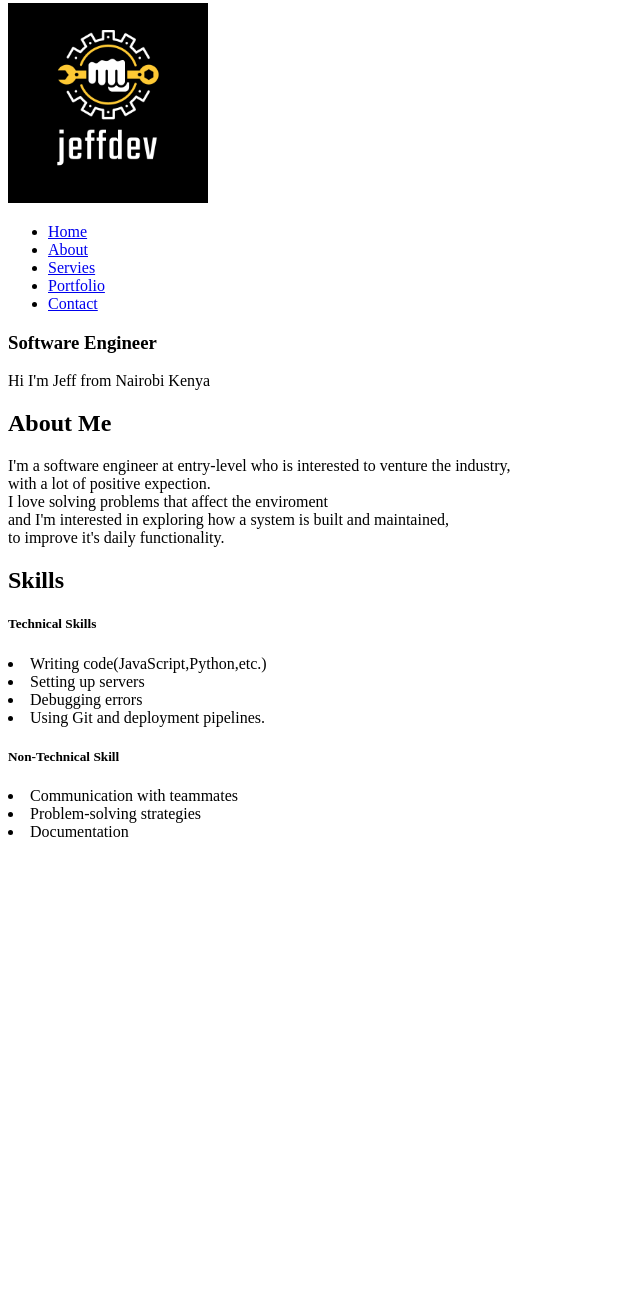
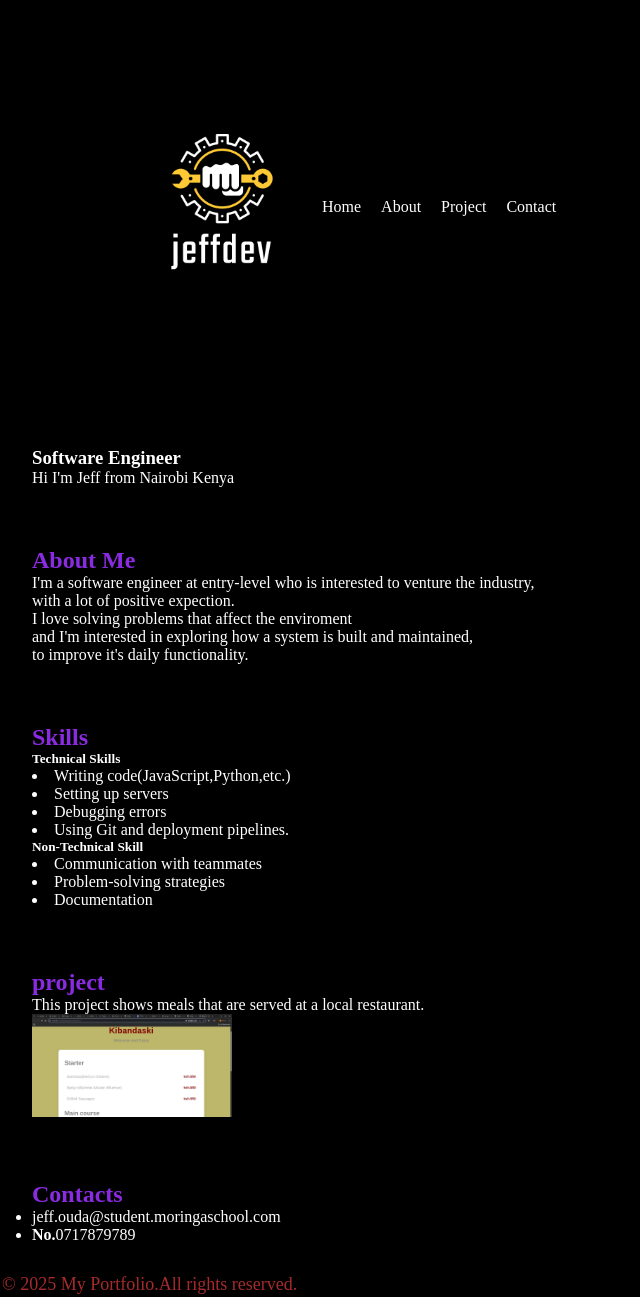
Before and after one commit to jeffouda/My_Portfolio., a plain HTML site: page index.html in a window 1280 px wide. Shown: the part 5-1302 px from the top of the page, without its empty margins (0-640 px from the left). Before the commit the page ends 862 px from the top, so only its background shows below. Drawn offline with Linux system fonts and the light colour scheme.

Commit message:
project portfolio

```diff
--- a/index.html
+++ b/index.html
@@ -4,6 +4,7 @@
     <meta charset="UTF-8" />
     <meta name="viewport" content="width=device-width, initial-scale=1.0" />
     <title>Portfolio</title>
+    <link rel="stylesheet" href="style.css" />
   </head>
   <body>
     <header>
@@ -13,23 +14,25 @@
           <ul>
             <li><a href="#">Home</a></li>
             <li><a href="#">About</a></li>
-            <li><a href="#">Servies</a></li>
-            <li><a href="#">Portfolio</a></li>
+
+            <li><a href="#">Project</a></li>
             <li><a href="#">Contact</a></li>
           </ul>
         </nav>
-        <div id="header">
+      </div>
+    </header>
+    <div id="head">
       <h3>Software Engineer</h3>
       <p>Hi I'm Jeff from Nairobi Kenya</p>
     </div>
     <div class="about">
       <h2>About Me</h2>
       <p>
-            I'm a software engineer at entry-level who is interested to venture
-            the industry,<br />with a lot of positive expection.<br />I love
-            solving problems that affect the enviroment<br />
-            and I'm interested in exploring how a system is built and
-            maintained,<br />to improve it's daily functionality.
+        I'm a software engineer at entry-level who is interested to venture the
+        industry,<br />with a lot of positive expection.<br />I love solving
+        problems that affect the enviroment<br />
+        and I'm interested in exploring how a system is built and maintained,<br />to
+        improve it's daily functionality.
       </p>
     </div>
 
@@ -49,7 +52,18 @@
         <li>Documentation</li>
       </p>
     </div>
+    <section>
+      <h2>project</h2>
+      <p>This project shows meals that are served at a local restaurant.</p>
+      <img src="images/kibandaskimenu.png" alt="picture of my menu" />
+    </section>
+    <div id="Contact">
+      <h2>Contacts</h2>
+      <p><ul><li>jeff.ouda@student.moringaschool.com</li>
+      <li><strong>No.</strong>0717879789</li></ul></p>
     </div>
-    </header>
+    <footer>
+      <p>&copy; 2025 My Portfolio.All rights reserved.</p>
+    </footer>
   </body>
 </html>
--- a/style.css
+++ b/style.css
@@ -3,3 +3,55 @@
   padding: 0;
   border: 0;
 }
+body {
+  background: black;
+  /*text-align: center;*/
+  border: 2px solid black;
+  color: white;
+}
+h2 {
+  color: blueviolet;
+}
+header {
+  padding: 100px;
+  display: flex;
+}
+nav {
+  justify-content: space-between;
+  display: flex;
+  padding: 10px 20px;
+  align-items: center;
+}
+nav ul {
+  padding: 0;
+  list-style: none;
+  gap: 20px;
+  display: flex;
+}
+ul a {
+  color: white;
+  text-decoration: none;
+}
+#head {
+  padding: 30px;
+  font: 100px;
+}
+.about {
+  padding: 30px;
+}
+#skill {
+  padding: 30px;
+}
+section {
+  padding: 30px;
+}
+img {
+  width: 200px;
+}
+#Contact {
+  padding: 30px;
+}
+footer {
+  font-size: large;
+  color: brown;
+}
```
Also changed, not shown: images/kibandaskimenu.png (added). Lines whose indentation alone changed are shown as unchanged.
